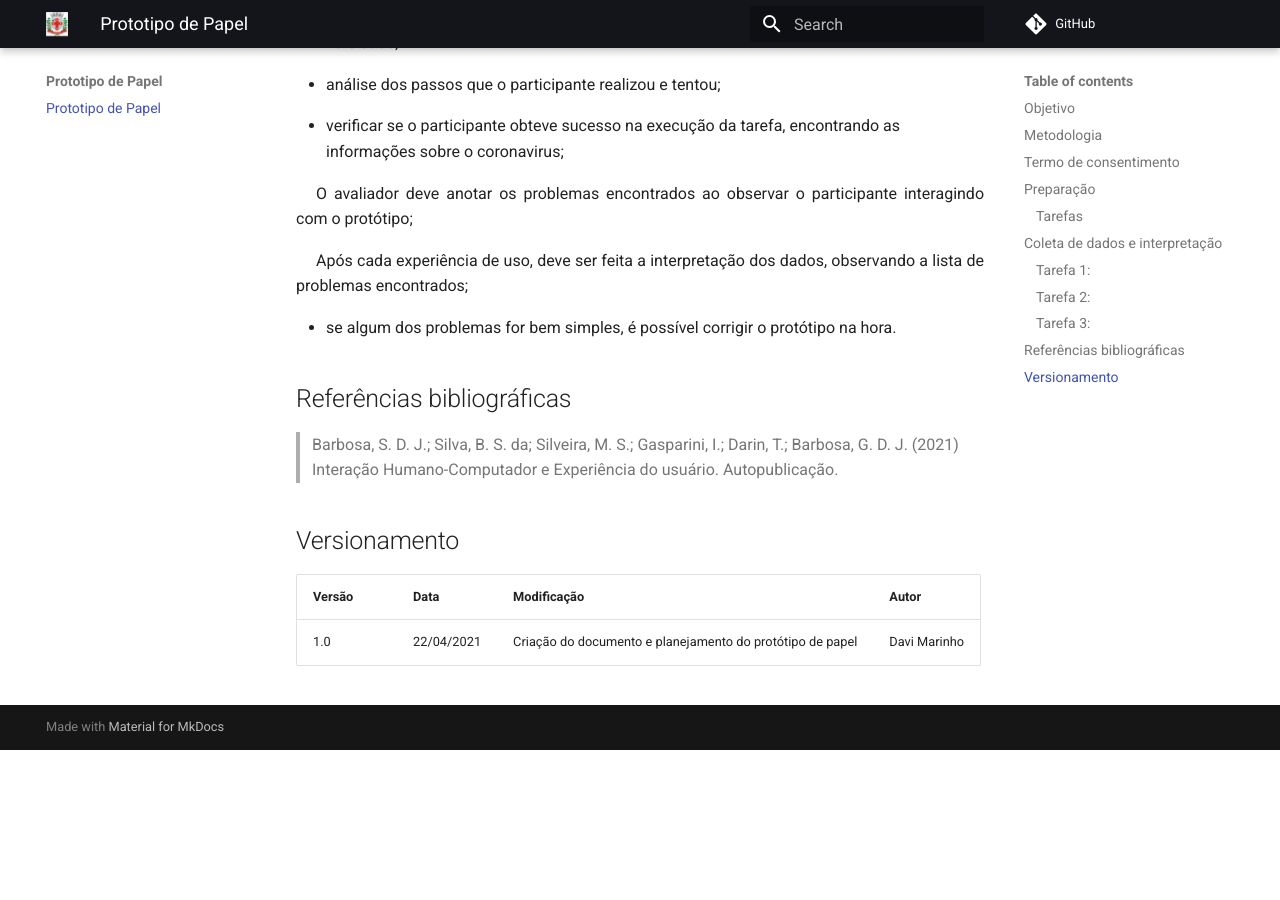
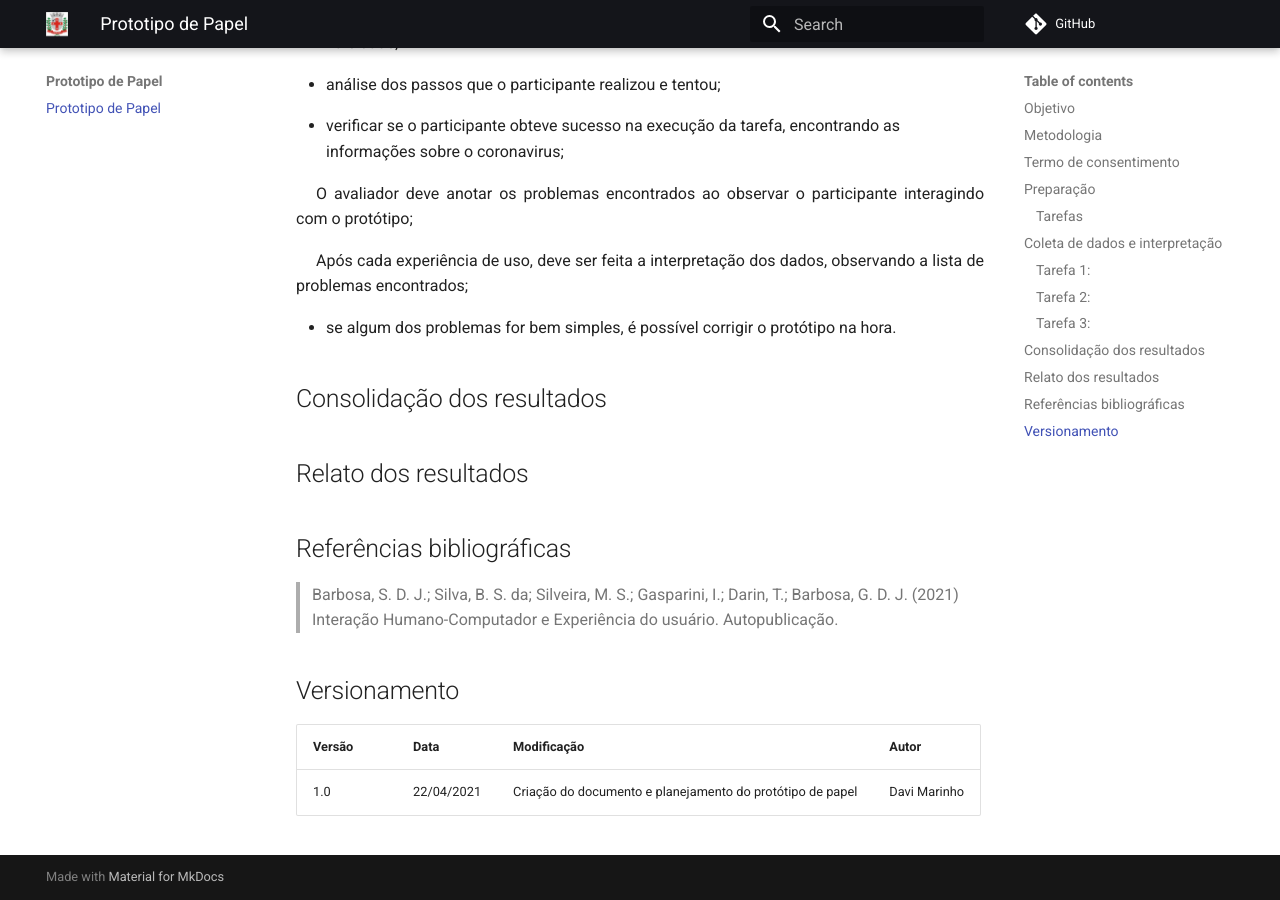
Before and after one commit to Interacao-Humano-Computador/2021.1-Prefeitura-de-Londrina, an MkDocs documentation site: the page built from docs/prototipo_de_papel/planejamento.md, in a window 1280 px wide and 900 px high, scrolled down 2281 px. Built offline with MkDocs 1.6.1 and Material for MkDocs 9.7.7, drawn with Linux system fonts in a browser that asks for light colours; comment, search, counter and statistics services are not loaded; before the commit the page ends 3031 px from its top, so only the background shows below that.

Commit message:
Falta completar
Signed-off-by: DaviMarinho <53916328+DaviMarinho@users.noreply.github.com>

```diff
--- a/docs/prototipo_de_papel/planejamento.md
+++ b/docs/prototipo_de_papel/planejamento.md
@@ -78,6 +78,10 @@ Após cada experiência de uso, deve ser feita a interpretação dos dados, obse
 <ul><li>se algum dos problemas for bem simples, é possível corrigir o protótipo na hora.</li></ul>
 </p>
 
+## Consolidação dos resultados
+
+## Relato dos resultados
+
 ## Referências bibliográficas
 
 > Barbosa, S. D. J.; Silva, B. S. da; Silveira, M. S.; Gasparini, I.; Darin, T.; Barbosa, G. D. J. (2021) Interação Humano-Computador e Experiência do usuário. Autopublicação.
```
